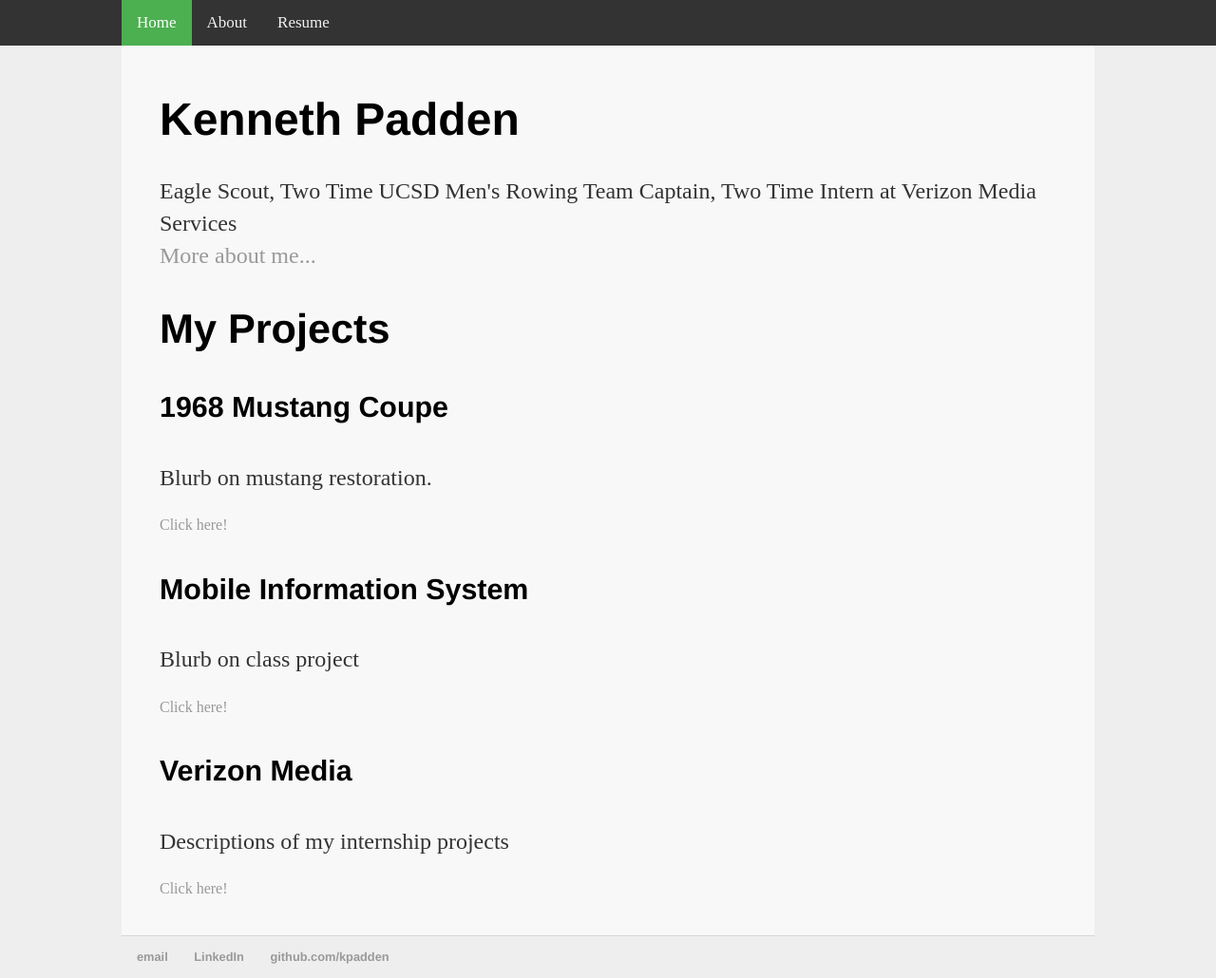
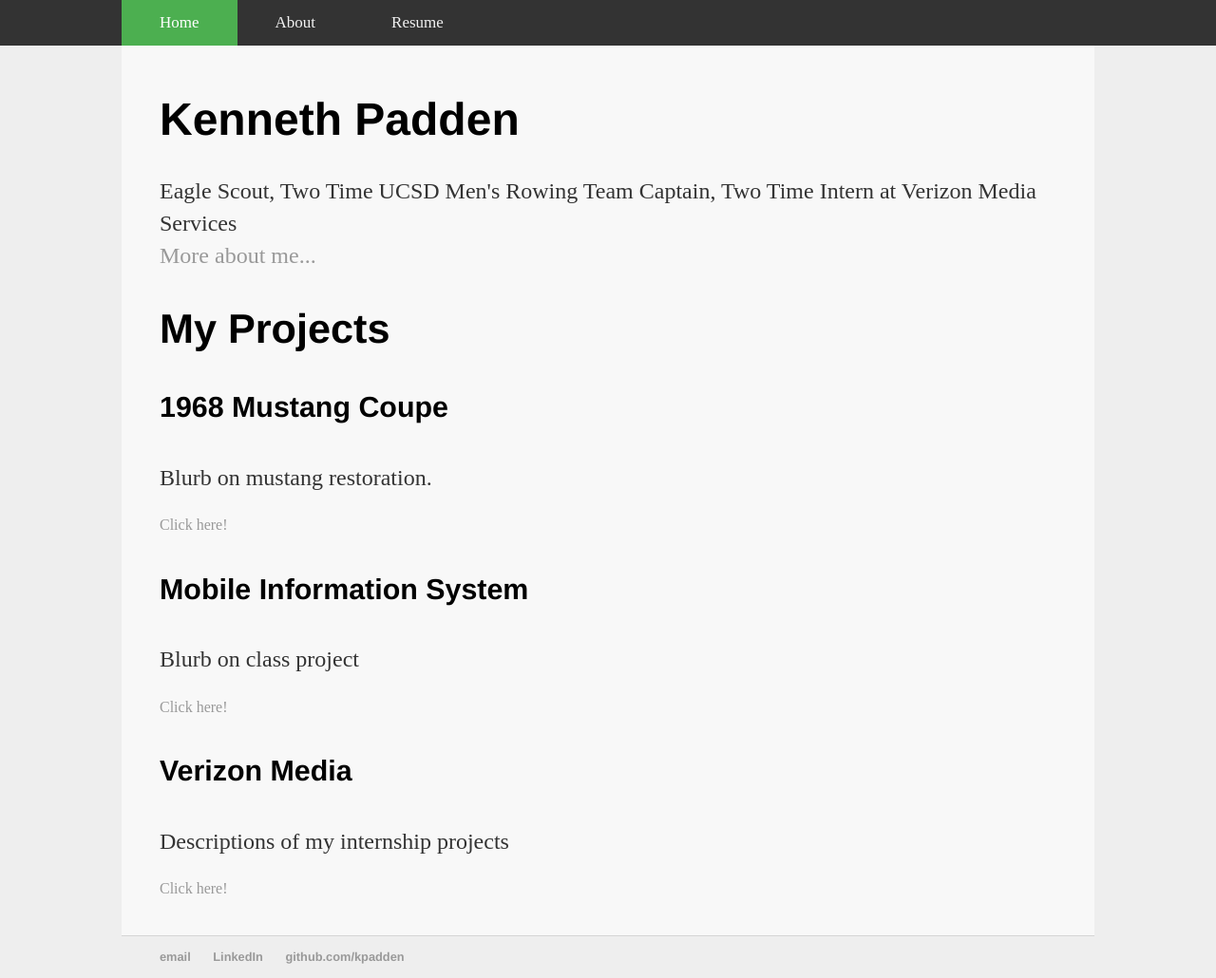
Before and after one commit to kpadden/kpadden.github.io, a Jekyll site: the page built from index.html, in a window 1280 px wide. Shown: the whole page at 95% size. Built offline with Jekyll 4.4.1, drawn with Linux system fonts in a browser that asks for light colours.

Commit message:
Update main.css

```diff
--- a/css/main.css
+++ b/css/main.css
@@ -43,7 +43,7 @@ div {
     display: block;
     color: #f2f2f2;
     text-align: center;
-    padding: 14px 16px;
+    padding: 14px 40px;
     text-decoration: none;
     font-size: 17px;
 }
@@ -131,12 +131,12 @@ footer ul {
     padding: 0px;
     list-style: none;
     font-weight: bold;
+    margin-inline-start: 40px;
 }
 
 footer ul li {
     display: inline;
-    margin-right: 8px;
-    margin-left: 16px;
+    margin-right: 20px;
 }
 
 a {
```
